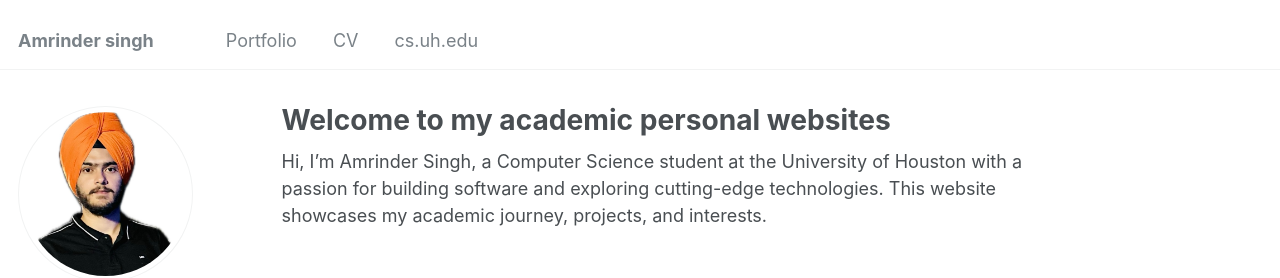
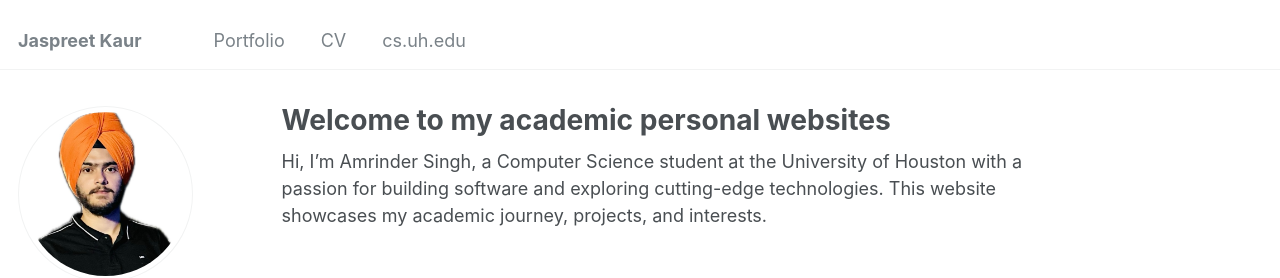
Before and after one commit to kaurjace38/kaurjace38.github.io, a Jekyll site: the page built from _pages/about.md, in a window 1280 px wide. Shown: the top 278 px of the page. Built offline with Jekyll 4.4.1, drawn with Linux system fonts in a browser that asks for light colours.

Commit message:
Update _config.yml

```diff
--- a/_config.yml
+++ b/_config.yml
@@ -8,7 +8,7 @@
 
 # Basic Site Settings
 locale                   : "en-US"
-title                    : "Amrinder singh"
+title                    : "Jaspreet Kaur"
 title_separator          : "-"
 name                     : &name "Amrinder singh"
 description              : &description "personal description"
```
